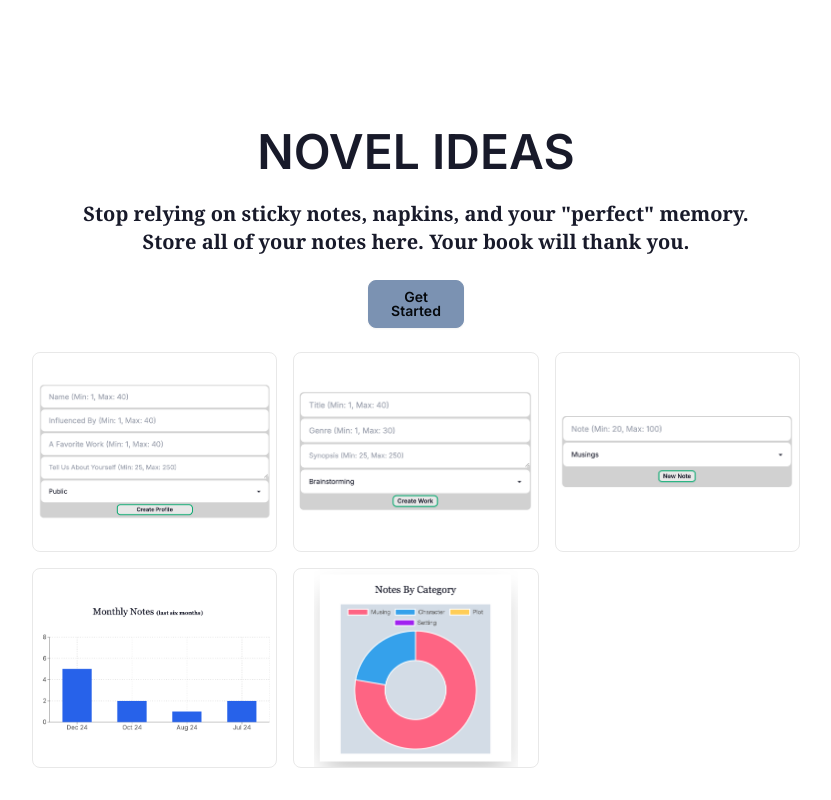
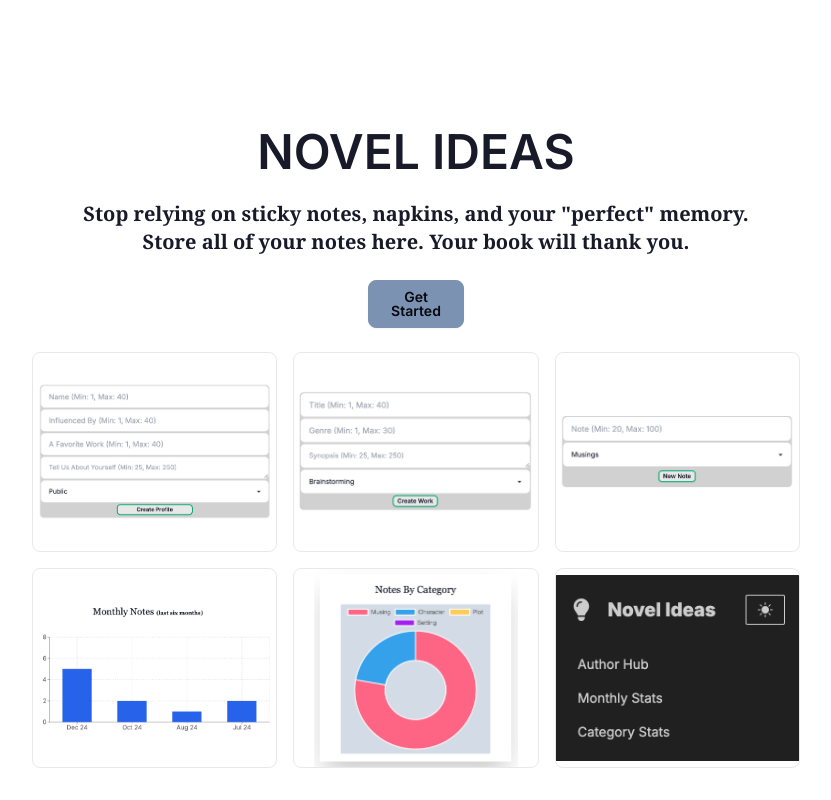
Before and after one commit to mmaustin/project-fb, a Next.js app in the folder fb/: page / in a window 1280 px wide. Shown: the whole page, without its empty margins (224-1055 px from the left). Built offline with nearby package versions, Linux system fonts and the light colour scheme.

Commit message:
Added a theme picture for homepage display

```diff
--- a/fb/components/ImageContainer.jsx
+++ b/fb/components/ImageContainer.jsx
@@ -5,6 +5,7 @@ import workForm from "@/public/work-form.png"
 import noteForm from "@/public/note-form.png"
 import monthlyNotes from "@/public/monthly-notes.png"
 import categoryNotes from "@/public/category-notes.png"
+import themeControl from "@/public/new-theme-control.png"
 
 
 
@@ -52,6 +53,14 @@ const ImageContainer = () => {
         height={265}
         width={198}
       />
+      <Image
+        className="h-[200px] w-[300px] object-contain border border-base-300/50 hover:border-neutral-800 rounded-lg"
+        src={themeControl}
+        alt="preview of control panel"
+        priority
+        height={265}
+        width={198}
+      />
     </div>
   )
 }
```
Also changed, not shown: fb/public/new-theme-control.png (added), fb/public/theme-control.png (added).
